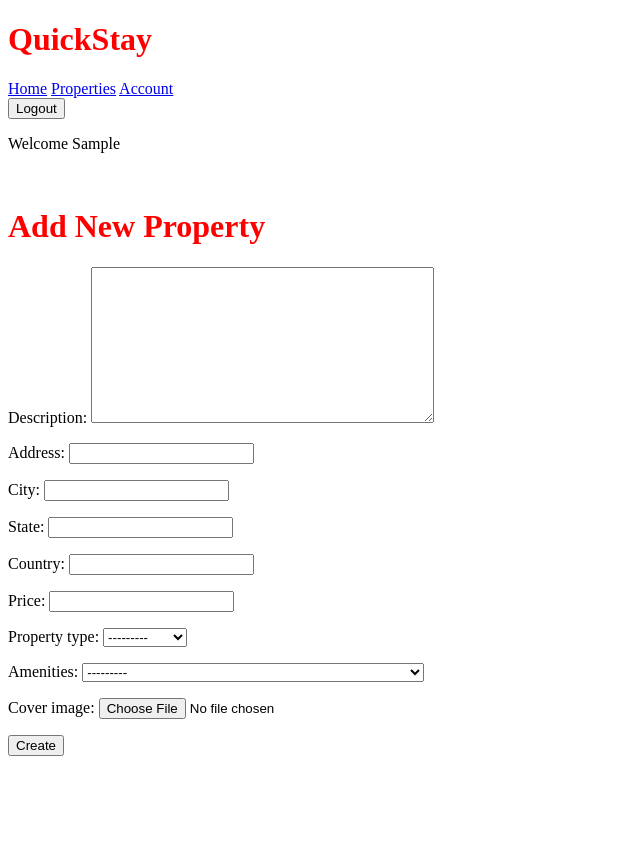
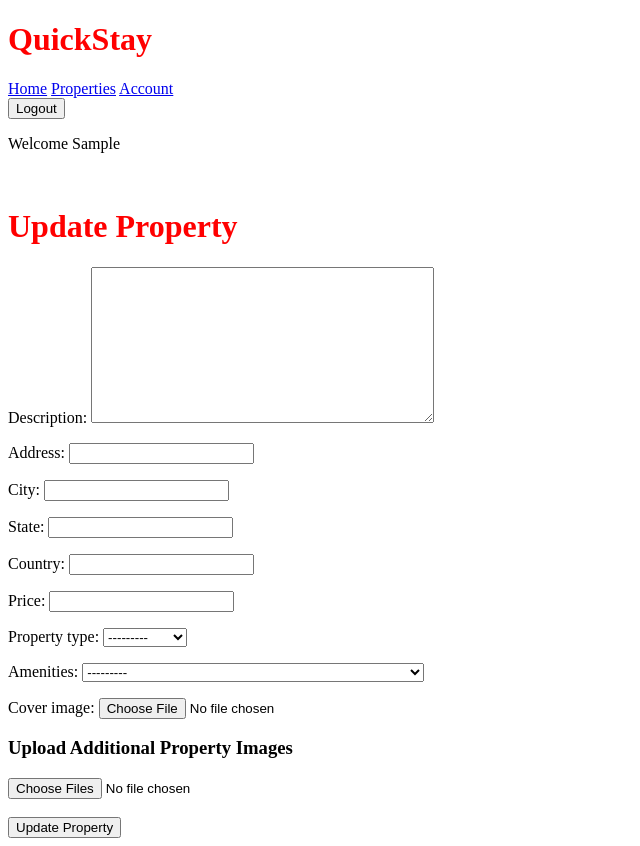
Before and after one commit to Nehemy/Quickstay, a Django app: page /create-property/ in a window 1280 px wide. Shown: the whole page, without its empty margins (0-640 px from the left). Before the commit the page ends 756 px from the top, so only its background shows below. Run offline with Django 5.2, Linux system fonts and the light colour scheme; the visitor is signed in with stand-in values (Sample User, id 1).

Commit message:
worked on the property images and rendering to property details template

```diff
--- a/listings/models.py
+++ b/listings/models.py
@@ -35,7 +35,7 @@
 
 class PropertyImage(models.Model):
         property = models.ForeignKey(Property, on_delete=models.CASCADE, related_name="images")
-        image = models.ImageField(upload_to='property_cover_images/', null=True, blank=True)
+        image = models.ImageField(upload_to='property_images/', null=True, blank=True)
 
         def __str__(self):
             return f"Cover image for {self.property.title} - {self.property.id}"
--- a/listings/templates/listings/property_form.html
+++ b/listings/templates/listings/property_form.html
@@ -1,12 +1,16 @@
 {% extends "base.html" %}
-{% block title %}<title>Add New Property</title>{% endblock %}
+{% block title %}<title>{% if form.instance.pk %}Update{% else %}Create{% endif %} Property</title>{% endblock %}
 
 {% block content %}
-<h1>Add New Property</h1>
-
+<h1>{% if form.instance.pk %}Update{% else %}Create{% endif %} Property</h1>
 <form method="POST" enctype="multipart/form-data">
     {% csrf_token %}
-    {{form.as_p}}
-    <input type="submit" value="Create">
+    {{ form.as_p }}
+
+    <h3>Upload Additional Property Images</h3>
+    <input type="file" name="images" multiple>
+    <br>
+    <br>
+    <button type="submit">{% if form.instance.pk %}Update Property{% else %}Create Property{% endif %}</button>
 </form>
 {% endblock %}
--- a/listings/views.py
+++ b/listings/views.py
@@ -1,8 +1,9 @@
-from django.shortcuts import render, redirect
+from django.shortcuts import render, redirect, get_object_or_404
 from django.urls import reverse
 from django.contrib import messages
 from .models import *
 from .forms import *
+from django.contrib.auth.decorators import login_required
 from django.contrib.auth.mixins import LoginRequiredMixin
 from django.views.generic import ListView
 
@@ -37,37 +38,48 @@
     }
     return render(request, 'listings/property_details.html', context)
 
+@login_required
 def createProperty(request):
-    form = PropertyForm()
-
-    if request.method == 'POST':
+    if request.method == "POST":
         form = PropertyForm(request.POST, request.FILES)
         if form.is_valid():
-            form.save()
-            return redirect('properties')
+            property_obj = form.save(commit=False)
+            property_obj.host = request.user.profile
+            property_obj.save()
 
-    context = {'form':form}
+            images = request.FILES.getlist('images')
+            for image in images:
+                PropertyImage.objects.create(property=property_obj, image=image)
+
+            return redirect('account')
+    else:
+        form = PropertyForm()
+    context = {'form': form}
     return render(request, 'listings/property_form.html', context)
 
-
+@login_required
 def updateProperty(request, pk):
-    property = Property.objects.get(id=pk)
-    form = PropertyForm(instance=property)
-
-    if request.method == 'POST':
-        form = PropertyForm(request.POST, request.FILES, instance=property)
+    property_obj = get_object_or_404(Property, id=pk)
+    if request.method == "POST":
+        form = PropertyForm(request.POST, request.FILES, instance=property_obj)
         if form.is_valid():
             form.save()
-            return redirect('properties')
 
-    context = {'form':form}
+            images = request.FILES.getlist('images')
+            for image in images:
+                PropertyImage.objects.create(property=property_obj, image=image)
+
+            return redirect('account')
+    else:
+        form = PropertyForm(instance=property_obj)
+    context = {'form': form}
     return render(request, 'listings/property_form.html', context)
 
 def deleteProperty(request, pk):
     property = Property.objects.get(id=pk)
     if request.method =='POST':
         property.delete()
-        return redirect('properties')
+        return redirect('account')
 
     context = {'object': property}
     return render(request, 'listings/confirm_delete.html', context)
```
Also changed, not shown: listings/templates/listings/property_details.html (+8 -0 lines).
